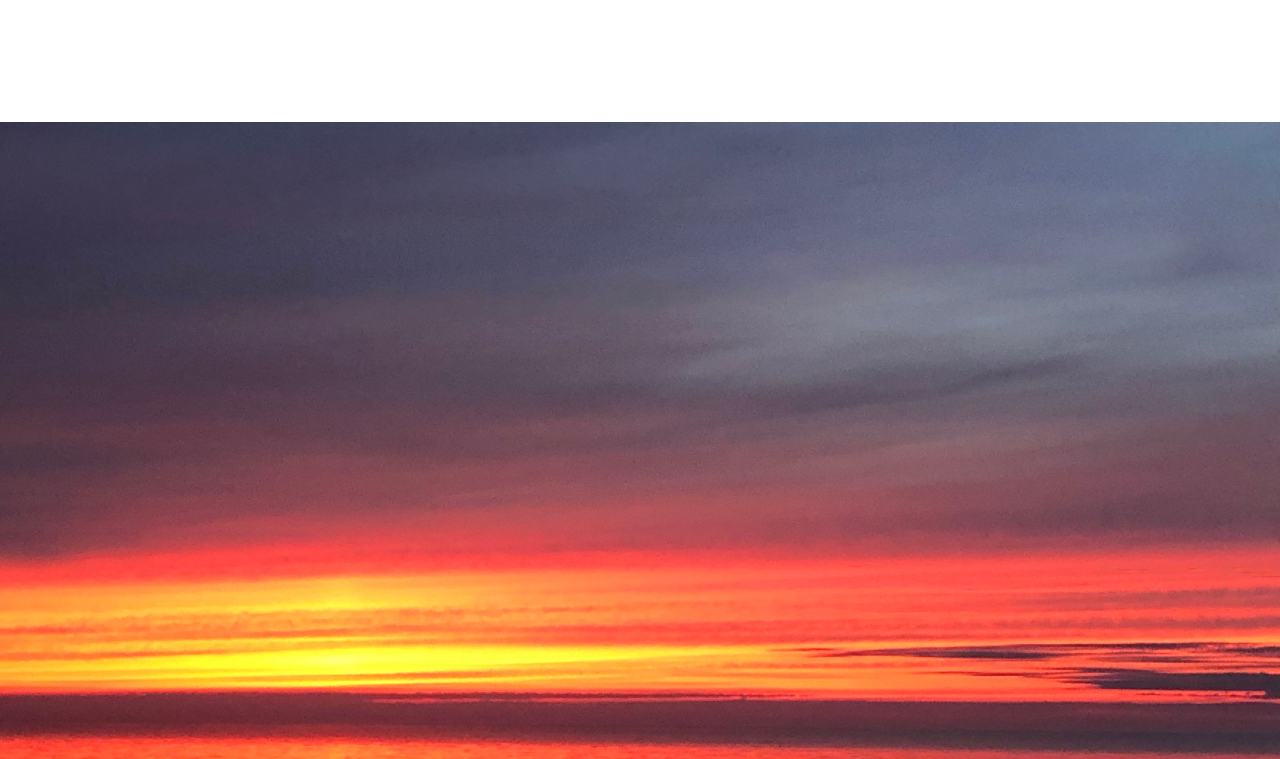
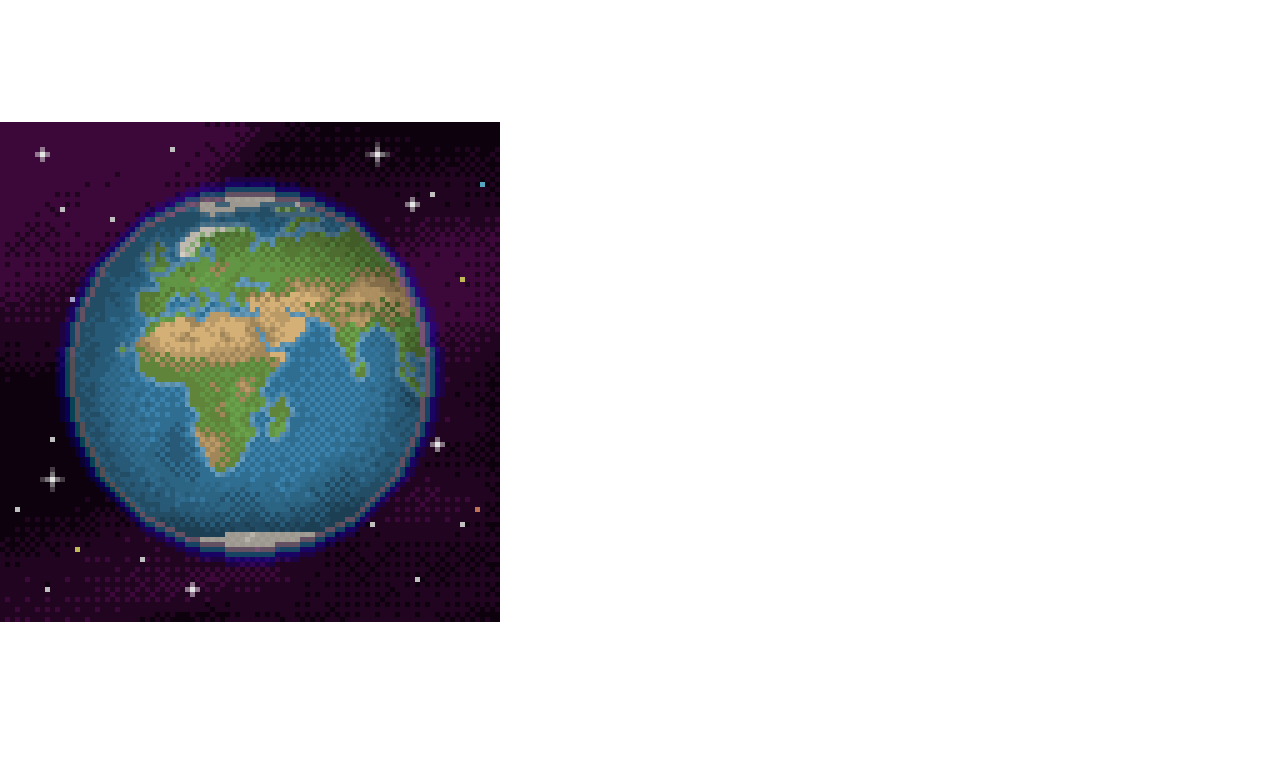
Before and after one commit to Montymakes/usabilityintro, a plain HTML site: page index.html in a window 1280 px wide. Shown: the part 5360-6119 px from the top of the page. Drawn offline with Linux system fonts and the light colour scheme.

Commit message:
Add files via upload

```diff
--- a/index.html
+++ b/index.html
@@ -105,7 +105,7 @@ BTW. You can leave these faded comments be, or delete them. They are but road si
 
 
     <div>
- <img src="horizon.jpg" alt="decribe the image HERE for accessibility purposes" class="none" style="max-width:100%;max-height:100%";>
+ <img src="theworld.gif" alt="Pixelated spinning image of the globe." class="none" style="max-width:100%;max-height:100% padding-left:32%";>
     </div>
 
 <br>
```
Also changed, not shown: theworld.gif (added).
